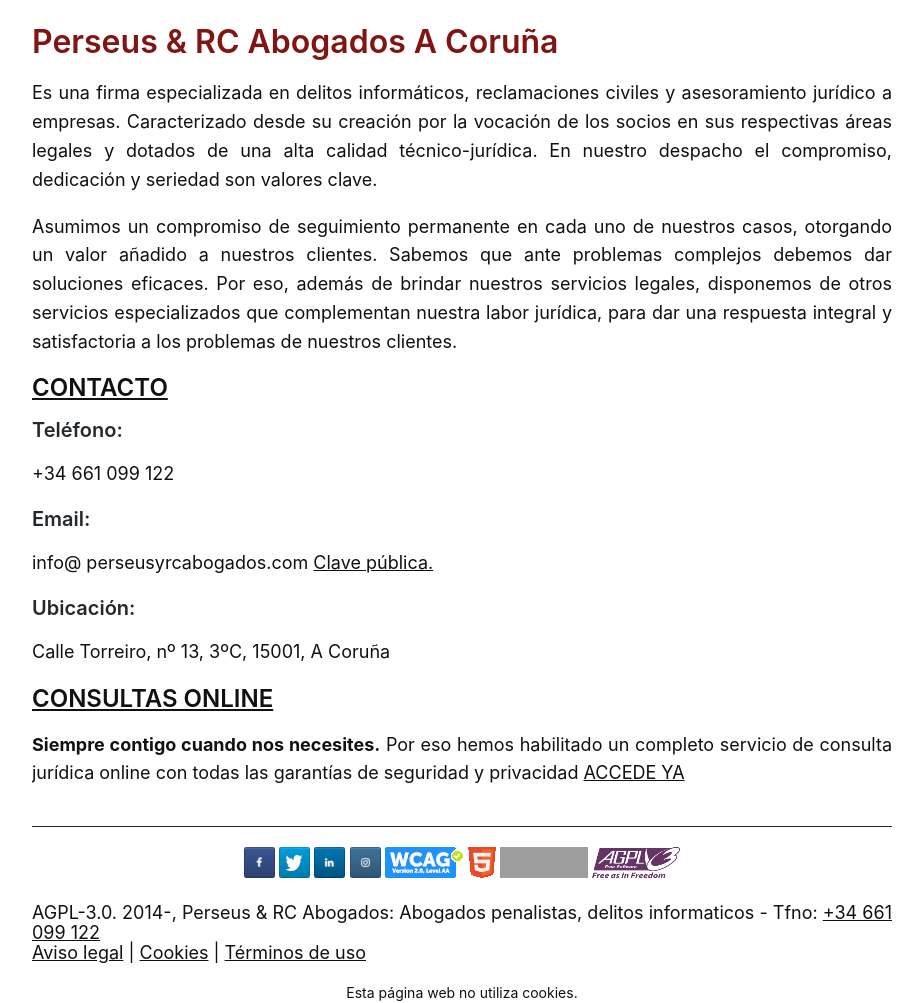
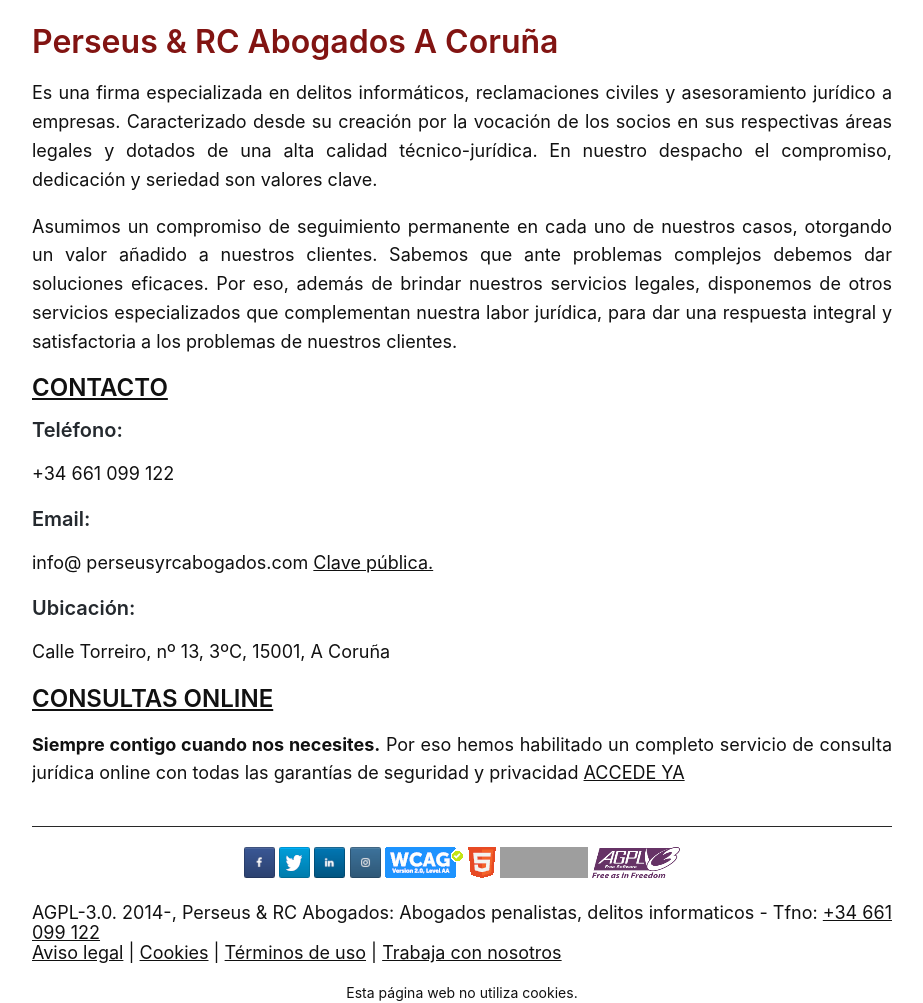
Before and after one commit to streaming10/perseusnew, a Jekyll site: the page built from index.md, in a window 1280 px wide, cut to the strip 406-1409 px from the top of the page. Shown: the whole strip, without its empty margins (158-1081 px from the left). Built offline with Jekyll 4.4.1, drawn with Linux system fonts in a browser that asks for light colours; our own code applies the rules of GitHub Pages for plain Markdown files; grey boxes are pictures that could not be loaded.

Commit message:
Update default.html

```diff
--- a/_layouts/default.html
+++ b/_layouts/default.html
@@ -125,9 +125,10 @@
         <br>
         AGPL-3.0. 2014-, Perseus & RC Abogados: Abogados penalistas, delitos informaticos - Tfno: <a title="Teléfono" href="tel:+34661099122">+34 661 099 122</a><br>
 	<div>
-	<a title="Aviso legal" href="/legal">Aviso legal</a> |
+	<a title="Aviso legal" href="/aviso-legal">Aviso legal</a> |
 	<a title="Política de cookies" href="/cookies">Cookies</a> |
-	<a title="Términos de uso" href="/terminos">Términos de uso</a>
+	<a title="Términos de uso" href="/terminos">Términos de uso</a> |
+	<a title="Trabaja con nosotros" href="/trabaja-con-nosotros">Trabaja con nosotros</a>
 	</div>
 	</div>
 	<br>
```
